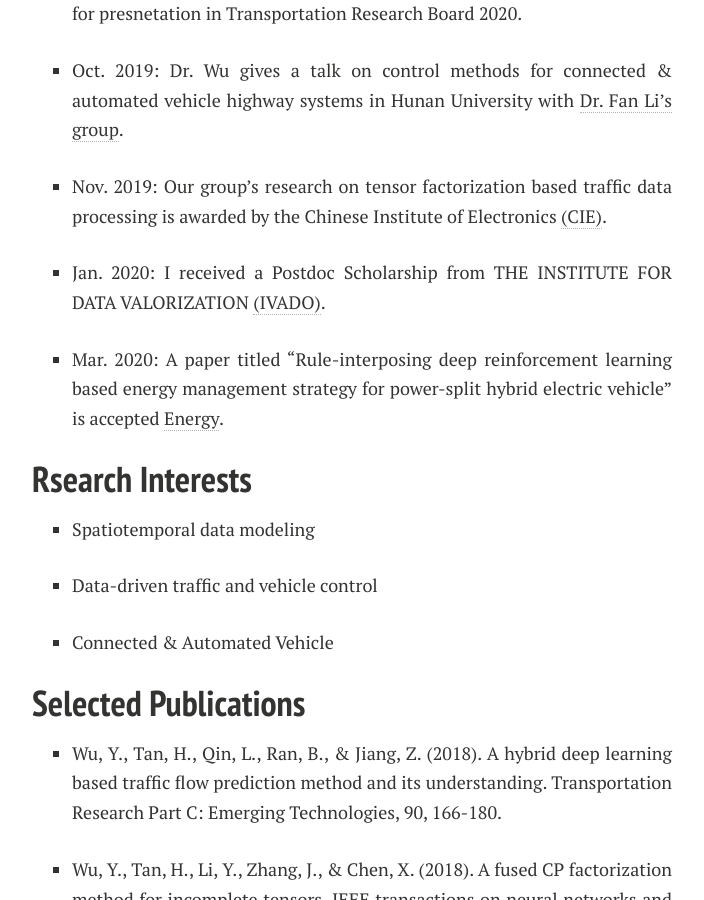
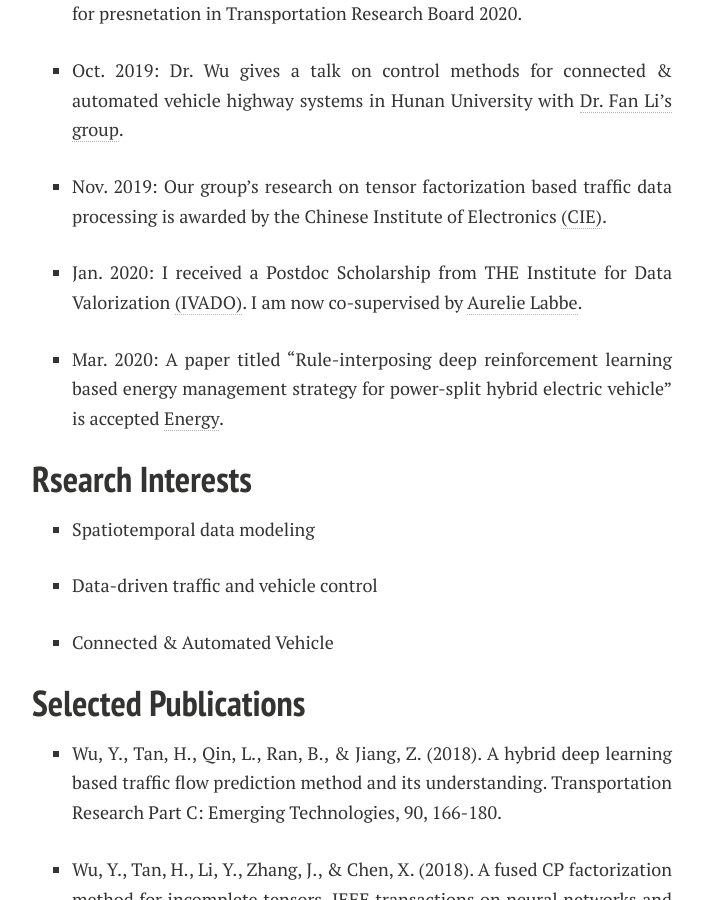
Before and after one commit to eveyuyi/Kaimaoge.github.io, a Jekyll site: the page built from index.md, in a window 1280 px wide and 900 px high, scrolled down 686 px. Shown: the whole window, without its empty margins (288-992 px from the left). Built offline with Jekyll 4.4.1, drawn with Linux system fonts in a browser that asks for light colours; nearby versions of some CDN libraries; some web fonts are replaced; our own code applies the rules of GitHub Pages for plain Markdown files.

Commit message:
Update index.md

```diff
--- a/index.md
+++ b/index.md
@@ -16,7 +16,7 @@ My research has focused on various machine learning technologies, e.g., tensor d
 
 - Nov. 2019: Our group's research on tensor factorization based traffic data processing is awarded by the Chinese Institute of Electronics [(CIE)](https://www.cie-info.org.cn/).
 
-- Jan. 2020: I received a Postdoc Scholarship from THE INSTITUTE FOR DATA VALORIZATION [(IVADO)](https://ivado.ca/en/ivado-scholarships/postdoctoral-scholarships/).
+- Jan. 2020: I received a Postdoc Scholarship from THE Institute for Data Valorization [(IVADO)](https://ivado.ca/en/ivado-scholarships/postdoctoral-scholarships/). I am now co-supervised by [Aurelie Labbe](https://www.hec.ca/en/profs/aurelie.labbe.html).
 
 - Mar. 2020: A paper titled "Rule-interposing deep reinforcement learning based energy management strategy for power-split hybrid electric vehicle" is accepted [Energy](https://reader.elsevier.com/reader/sd/pii/S0360544220304047?token=B70E6384D7093CAEC7BC9C8D4E005696F260B15D5BC83F0E1349CD2D82DE1F5111D6000746121629006098B3A4FF2BB5).
 
```
